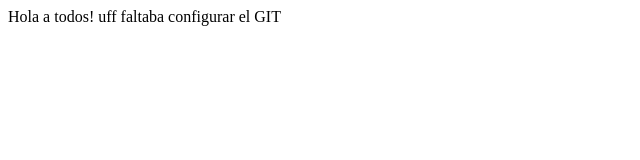
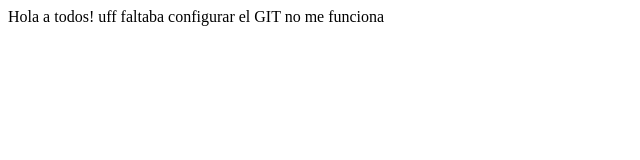
Before and after one commit to Quijote66/curso1, a plain HTML site: page index.html in a window 1280 px wide. Shown: the whole page, without its empty margins (0-640 px from the left). Drawn offline with Linux system fonts and the light colour scheme.

Commit message:
tercer cambio

```diff
--- a/index.html
+++ b/index.html
@@ -7,6 +7,6 @@
     <title>Document</title>
 </head>
 <body>
-    Hola a todos! uff faltaba configurar el GIT
+    Hola a todos! uff faltaba configurar el GIT no me funciona
 </body>
 </html>
```
